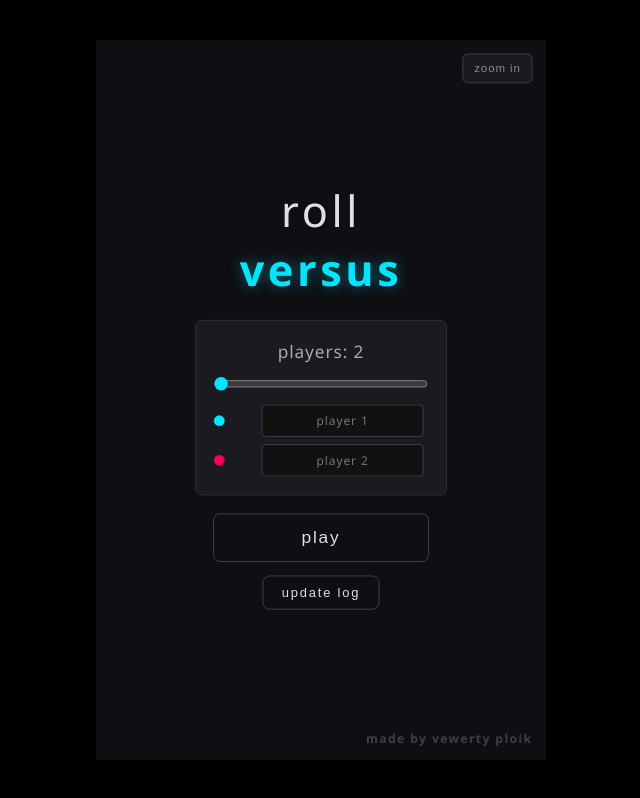
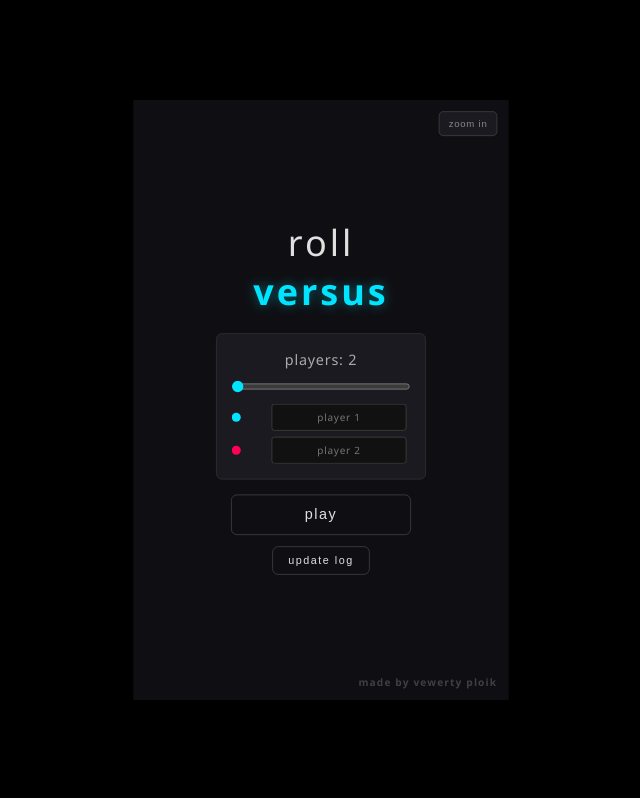
Before and after one commit to VewertyPloik/Roll-Versus, a plain HTML site: page index.html in a window 1280 px wide. Both pictures are taken after a click on the button "zoom out". Shown: the whole page, without its empty margins (319-959 px from the left). Drawn offline with Linux system fonts and the light colour scheme.

Commit message:
Update index.html

```diff
--- a/index.html
+++ b/index.html
@@ -48,8 +48,9 @@
             transition: transform 0.3s ease;
         }
 
+        /* CHANGED FROM scale(0.9) to scale(0.75) FOR 25% ZOOM OUT */
         #app-container.zoomed {
-            transform: scale(0.9);
+            transform: scale(0.75);
         }
 
         .screen {
```
